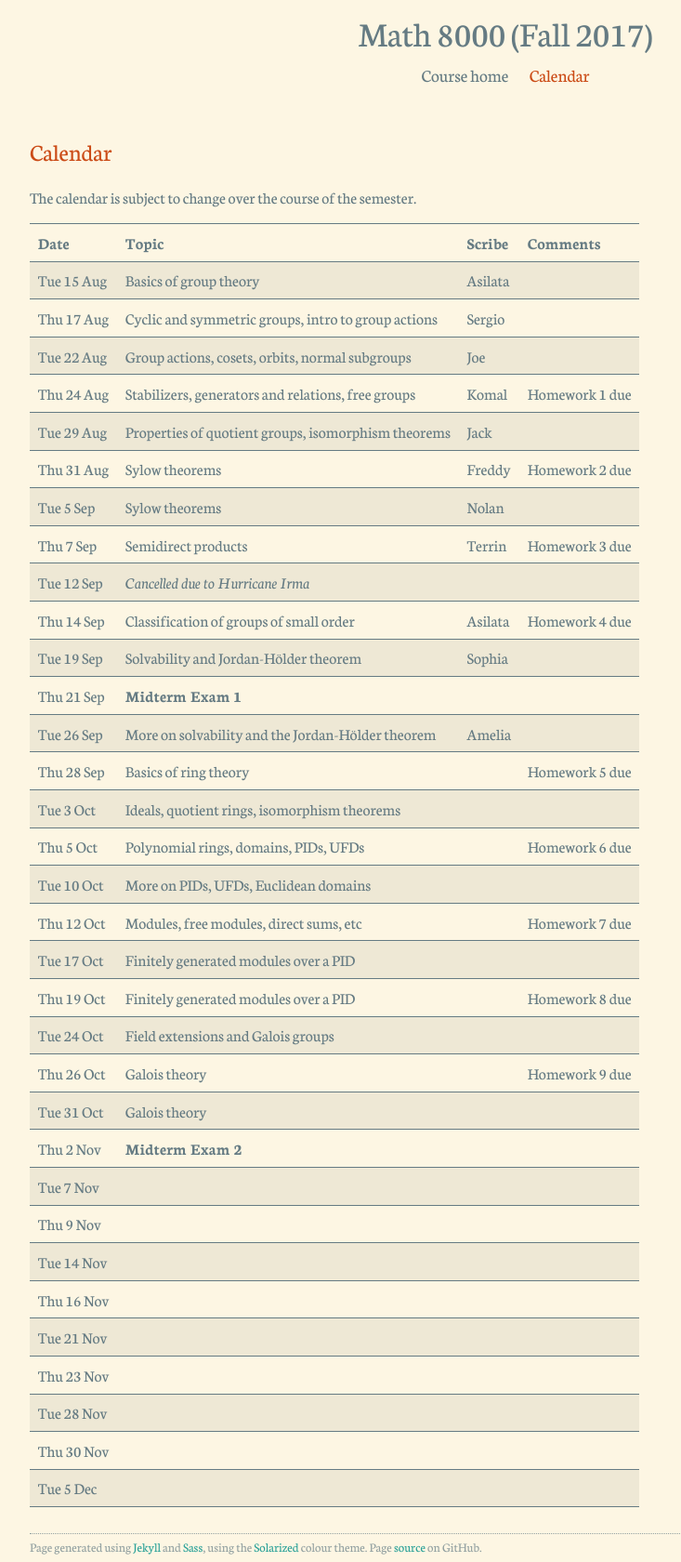
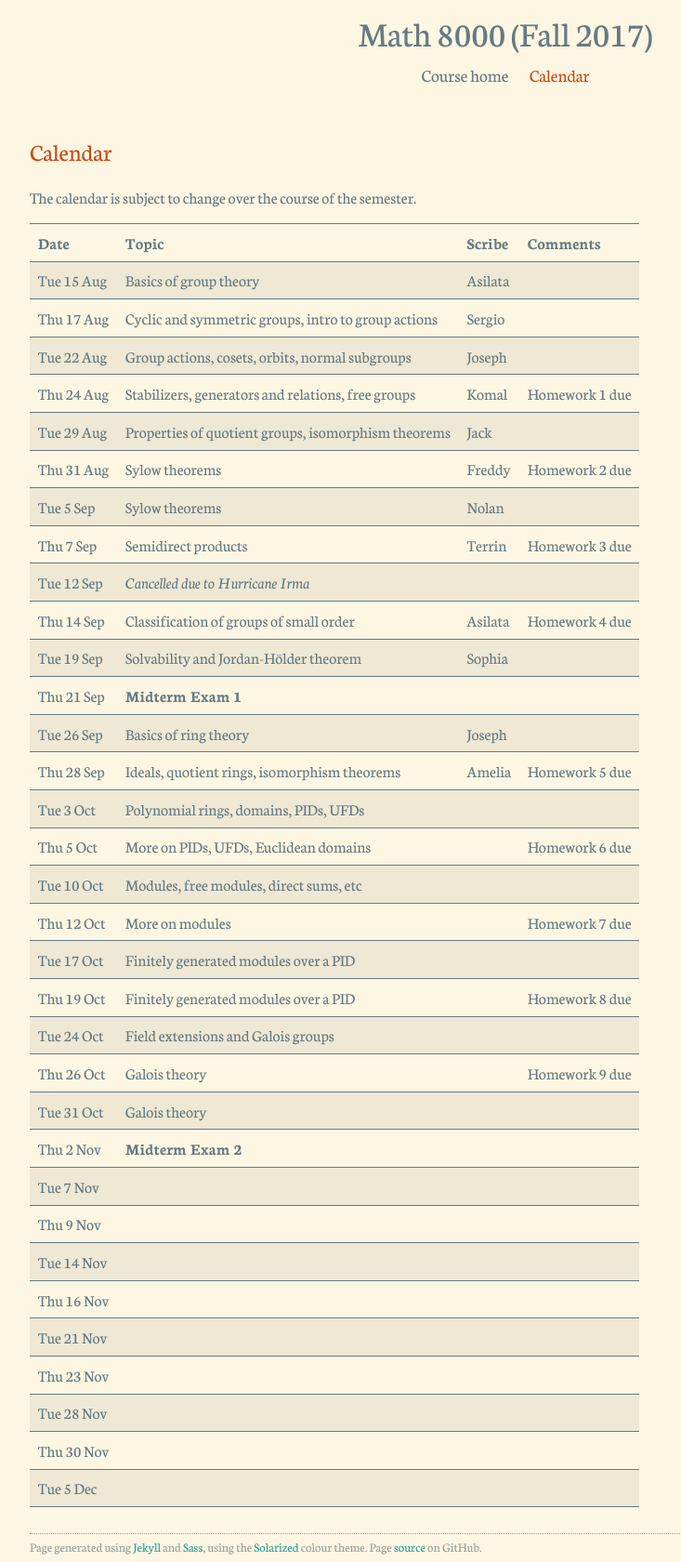
Before and after one commit to asilata/8000fall17, a Jekyll site: the page built from calendar.md, in a window 1280 px wide. Shown: the whole page at 93% size, without its empty margins (96-829 px from the left). Built offline with Jekyll 4.4.1, drawn with Linux system fonts in a browser that asks for light colours.

Commit message:
Added HW 6 and updated calendar.

```diff
--- a/_data/calendar.yml
+++ b/_data/calendar.yml
@@ -10,7 +10,7 @@
 
 - date: "2017-08-22"
   topic: Group actions, cosets, orbits, normal subgroups
-  scribe: Joe
+  scribe: Joseph
   comments:
 
 - date: "2017-08-24"
@@ -59,32 +59,32 @@
   comments:
 
 - date: "2017-09-26"
-  topic: More on solvability and the Jordan-Hölder theorem
-  scribe: Amelia
+  topic: Basics of ring theory
+  scribe: Joseph
   comments:
 
 - date: "2017-09-28"
-  topic: Basics of ring theory
-  scribe:
+  topic: Ideals, quotient rings, isomorphism theorems
+  scribe: Amelia
   comments: Homework 5 due
 
 - date: "2017-10-03"
-  topic: Ideals, quotient rings, isomorphism theorems
+  topic: Polynomial rings, domains, PIDs, UFDs
   scribe:
   comments:
 
 - date: "2017-10-05"
-  topic: Polynomial rings, domains, PIDs, UFDs
+  topic: More on PIDs, UFDs, Euclidean domains
   scribe:
   comments: Homework 6 due
 
 - date: "2017-10-10"
-  topic: More on PIDs, UFDs, Euclidean domains
+  topic: Modules, free modules, direct sums, etc
   scribe:
   comments:
 
 - date: "2017-10-12"
-  topic: Modules, free modules, direct sums, etc
+  topic: More on modules
   scribe:
   comments: Homework 7 due
 
--- a/_data/homeworks.yml
+++ b/_data/homeworks.yml
@@ -17,3 +17,7 @@
 - name: "Homework 5"
   link: "documents/hw5.pdf"
   due: "2017-09-28"
+
+- name: "Homework 6"
+  link: "documents/hw6.pdf"
+  due: "2017-10-05"
```
Also changed, not shown: 1 other file.
